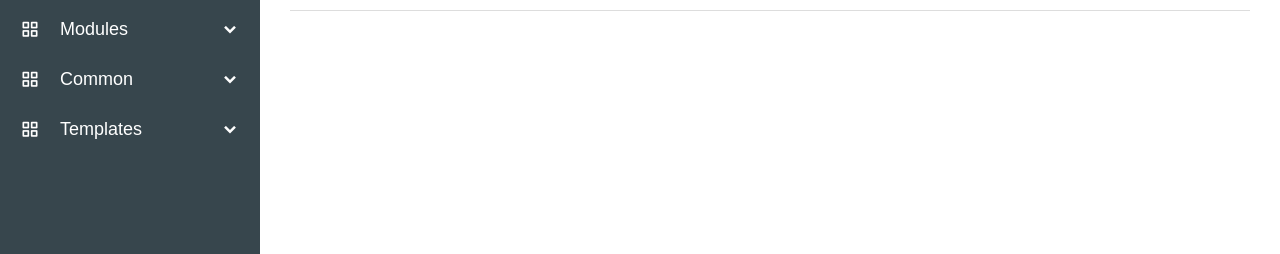
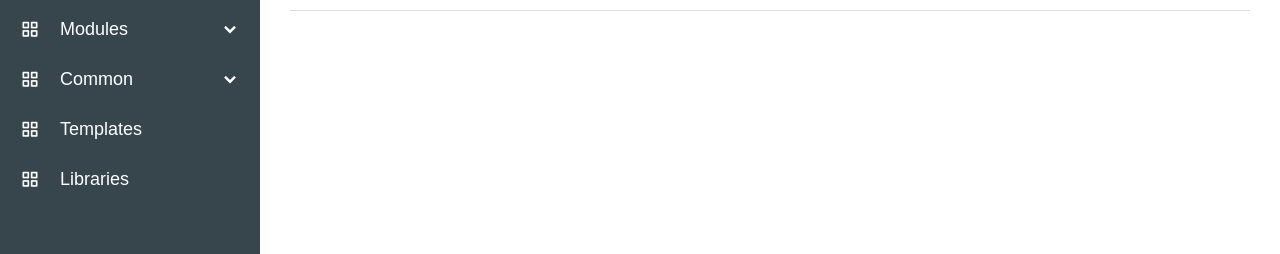
Before and after one commit to youngdev57/react-frontend, a React (Vite) app: page / in a window 1280 px wide. Shown: the part 136-390 px from the top of the page. Built offline with nearby package versions, Linux system fonts and the light colour scheme.

Commit message:
feat: 메뉴 토글 기능 추가

```diff
--- a/src/components/Sidebar.tsx
+++ b/src/components/Sidebar.tsx
@@ -1,82 +1,103 @@
 import "@/styles/components/Sidebar.css";
+import { useState } from "react";
 import { Link } from "react-router-dom";
 
+type MenuItem = {
+  name: string;
+  to?: string;
+  children?: { name: string; to: string }[];
+};
+
+const MENUS: MenuItem[] = [
+  {
+    name: "Dashboard",
+    to: "/dashboard",
+  },
+  {
+    name: "Modules",
+    to: "/modules",
+    children: [
+      { name: "Api", to: "/modules/api" },
+      { name: "Pager", to: "/modules/pager" },
+      { name: "File Manager", to: "/modules/file-manager" },
+      { name: "Thumbnail Manager", to: "/modules/thumbnail-manager" },
+      { name: "Region", to: "/modules/region" },
+    ],
+  },
+  {
+    name: "Common",
+    to: "/common",
+    children: [
+      { name: "Form", to: "/common/form" },
+      { name: "Grid", to: "/common/grid" },
+      { name: "UI", to: "/common/ui" },
+      { name: "Utils", to: "/common/utils" },
+    ],
+  },
+  {
+    name: "Templates",
+    to: "/templates",
+  },
+  {
+    name: "Libraries",
+    to: "/libraries",
+  },
+];
+
 export default function Sidebar() {
+  const [openMenus, setOpenMenus] = useState<Set<string>>(new Set());
+
+  const toggleMenu = (name: string) => {
+    setOpenMenus((prev) => {
+      const next = new Set(prev);
+      if (next.has(name)) next.delete(name);
+      else next.add(name);
+      return next;
+    });
+  };
+
   return (
     <div className="sidebar">
       <div className="logo-details">
         <span className="logo-name">YOUNGDEV57</span>
       </div>
       <ul className="nav-links">
-        <li>
-          <Link to="/dashboard">
-            <i className="bx bx-grid-alt"></i>
-            <span className="link-name">Dashboard</span>
-          </Link>
-        </li>
-        <li>
-          <div className="icon-link">
-            <Link to="/modules/api">
-              <i className="bx bx-grid-alt"></i>
-              <span className="link-name">Modules</span>
-            </Link>
-            <i className="bx bxs-chevron-down arrow"></i>
-          </div>
-          <ul className="sub-menu">
-            <li>
-              <Link to="/modules/api">Api</Link>
+        {MENUS.map((menu) => {
+          const hasChildren = !!menu.children?.length;
+          const isOpen = openMenus.has(menu.name);
+
+          return (
+            <li key={menu.name} className={isOpen ? "showMenu" : ""}>
+              {hasChildren ? (
+                <Link to="#">
+                  <div className="icon-link">
+                    <i className="bx bx-grid-alt"></i>
+                    <span className="link-name">{menu.name}</span>
+                    <i
+                      className="bx bxs-chevron-down arrow"
+                      onClick={() => toggleMenu(menu.name)}
+                    />
+                  </div>
+                </Link>
+              ) : (
+                <Link to={menu.to || "#"}>
+                  <i className="bx bx-grid-alt"></i>
+                  <span className="link-name">{menu.name}</span>
+                </Link>
+              )}
+
+              {hasChildren && (
+                <ul className="sub-menu">
+                  {menu.children!.map((child) => (
+                    <li key={child.to}>
+                      <Link to={child.to}>{child.name}</Link>
+                    </li>
+                  ))}
+                </ul>
+              )}
             </li>
-            <li>
-              <Link to="/modules/pager">Pager</Link>
-            </li>
-            <li>
-              <Link to="/modules/file-manager">File Manager</Link>
-            </li>
-            <li>
-              <Link to="/modules/thumbnail-manager">Thumbnail Manager</Link>
-            </li>
-            <li>
-              <Link to="/modules/region">Region</Link>
-            </li>
-          </ul>
-        </li>
-        <li>
-          <div className="icon-link">
-            <Link to="#">
-              <i className="bx bx-grid-alt"></i>
-              <span className="link-name">Common</span>
-            </Link>
-            <i className="bx bxs-chevron-down arrow"></i>
-          </div>
-          <ul className="sub-menu">
-            <li>
-              <Link to="/common/form">Form</Link>
-            </li>
-            <li>
-              <Link to="/common/grid">Grid</Link>
-            </li>
-            <li>
-              <Link to="/common/ui">UI</Link>
-            </li>
-            <li>
-              <Link to="/common/util">Utils</Link>
-            </li>
-          </ul>
-        </li>
-        <li>
-          <div className="icon-link">
-            <Link to="#">
-              <i className="bx bx-grid-alt"></i>
-              <span className="link-name">Templates</span>
-            </Link>
-            <i className="bx bxs-chevron-down arrow"></i>
-          </div>
-          <ul className="sub-menu">
-            <li>
-              <Link to="#">Form</Link>
-            </li>
-          </ul>
-        </li>
+          );
+        })}
       </ul>
     </div>
   );
--- a/src/styles/components/Sidebar.css
+++ b/src/styles/components/Sidebar.css
@@ -74,7 +74,7 @@
 .sidebar .nav-links li .icon-link {
   display: flex;
   align-items: center;
-  justify-content: space-between;
+  width: 100%;
 }
 
 .sidebar.close .nav-links li .icon-link {
@@ -107,6 +107,7 @@
 }
 
 .sidebar .nav-links li a .link-name {
+  flex: 1;
   font-size: 18px;
   font-weight: 400;
   color: #fff;
@@ -119,13 +120,17 @@
 }
 
 .sidebar .nav-links li .sub-menu {
-  padding: 6px 6px 14px 60px;
   background: #404c50;
-  display: none;
+  max-height: 0;
+  overflow: hidden;
+  transition: max-height 0.3s ease, opacity 0.3s ease;
+  opacity: 0;
 }
 
 .sidebar .nav-links li.showMenu .sub-menu {
-  display: block;
+  max-height: 500px;
+  opacity: 1;
+  padding: 6px 6px 14px 60px;
 }
 
 .sidebar .nav-links li .sub-menu a {
```
